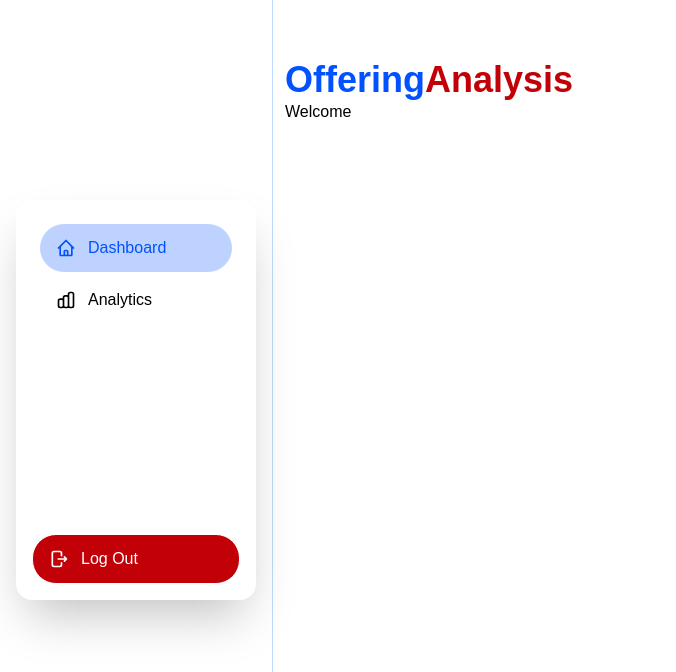
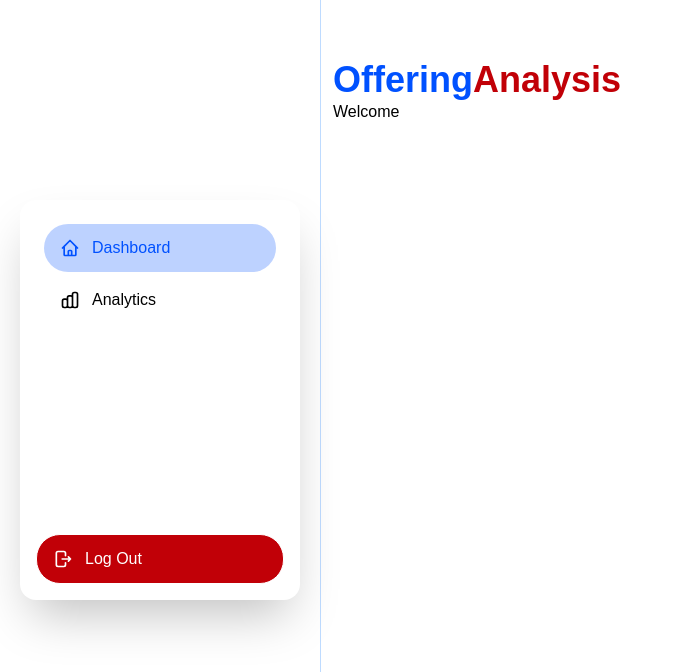
Before and after one commit to SamGombs20/OfferingAnalysisWeb, a Next.js app: page /dashboard in a window 1280 px wide. Shown: the top 672 px of the page, without its empty margins (0-676 px from the left). Built offline with nearby package versions, Linux system fonts and the light colour scheme.

Commit message:
Update:User dashboard design

```diff
--- a/app/components/sidebar.tsx
+++ b/app/components/sidebar.tsx
@@ -30,7 +30,7 @@ const Sidebar = () => {
         <div className="fixed inset-0 backdrop-blur-sm z-30 lg:hidden" />
       )}
       <aside
-        className={`fixed top-50 bg-white m-4 rounded-2xl shadow-2xl px-3 border-none transform h-100 my-auto transition-transform duration-300 ease-in-out lg:translate-x-0 z-50 w-60 lg:static lg:inset-auto ${isOpen ? "translate-x-0" : "-translate-x-full"}`}
+        className={`fixed top-50 m-5 bg-white  rounded-2xl shadow-2xl px-3 border-none transform h-100 my-auto transition-transform duration-300 ease-in-out lg:translate-x-0 z-50 w-70 lg:static lg:inset-auto ${isOpen ? "translate-x-0" : "-translate-x-100"}`}
       >
         <nav className="flex flex-col mt-6 px-3 space-y-1">
           {navItems.map((item) => {
```
